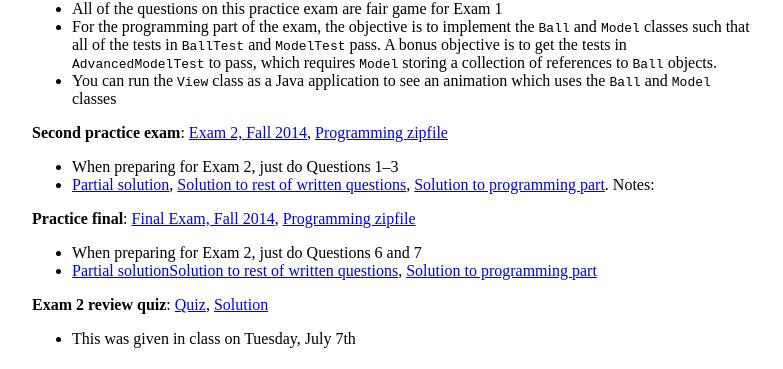
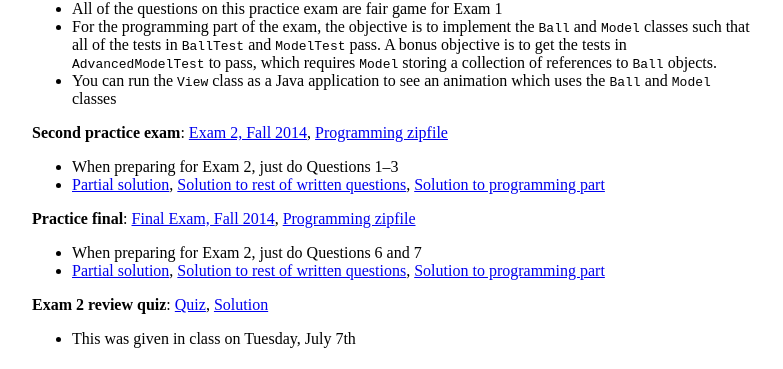
Before and after one commit to ycpcs/cs201-summer2015, a Jekyll site: the page built from practice/index.md, in a window 1280 px wide. Shown: the part 167-536 px from the top of the page, without its empty margins (248-1031 px from the left). Built offline with Jekyll 4.4.1, drawn with Linux system fonts in a browser that asks for light colours; Markdown is read by kramdown in place of the engine named in the settings.

Commit message:
fix formatting

```diff
--- a/practice/index.md
+++ b/practice/index.md
@@ -14,12 +14,12 @@ This page has links to practice exams.
 **Second practice exam**: [Exam 2, Fall 2014](cs201-fall2014-exam2.pdf), [Programming zipfile](CS201_Exam02.zip)
 
 * When preparing for Exam 2, just do Questions 1&ndash;3
-* [Partial solution](cs201-fall2014-exam2-partial-solution.pdf), [Solution to rest of written questions](cs201-fall2014-exam2-rest-solution.pdf), [Solution to programming part](CS201_Exam02_Solution.zip).  Notes:
+* [Partial solution](cs201-fall2014-exam2-partial-solution.pdf), [Solution to rest of written questions](cs201-fall2014-exam2-rest-solution.pdf), [Solution to programming part](CS201_Exam02_Solution.zip)
 
 **Practice final**: [Final Exam, Fall 2014](cs201-fall2014-final.pdf), [Programming zipfile](CS201_Final.zip)
 
 * When preparing for Exam 2, just do Questions 6 and 7
-* [Partial solution](cs201-fall2014-final-partial-solution.pdf)[Solution to rest of written questions](cs201-fall2014-final-rest-solution.pdf), [Solution to programming part](CS201_Final_Solution.zip)
+* [Partial solution](cs201-fall2014-final-partial-solution.pdf), [Solution to rest of written questions](cs201-fall2014-final-rest-solution.pdf), [Solution to programming part](CS201_Final_Solution.zip)
 
 **Exam 2 review quiz**: [Quiz](exam02_review.pdf), [Solution](exam02_review_solution.pdf)
 
```
